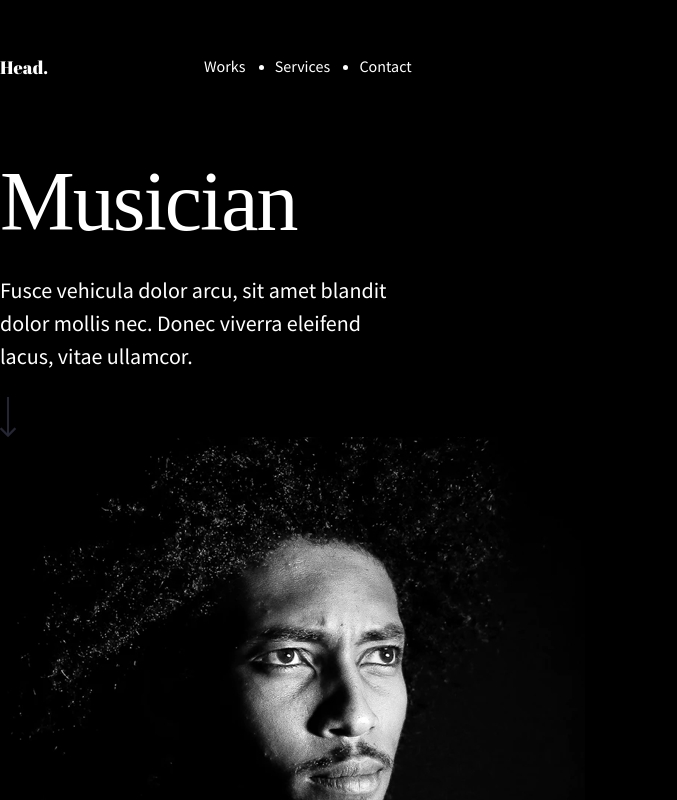
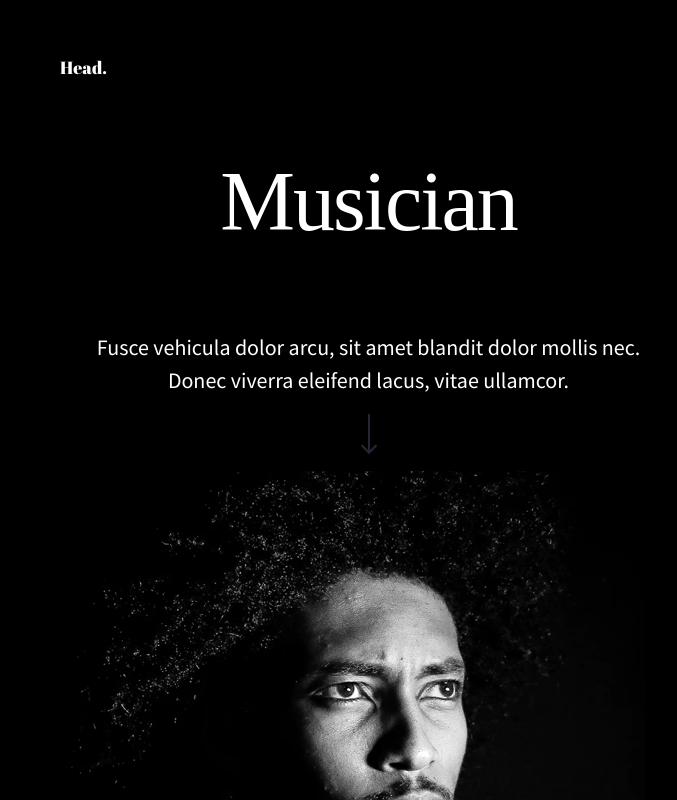
Before and after one commit to zznicole/darknav-project, a plain HTML site: page index.html in a window 600 px wide. Shown: the top 800 px of the page, 677 px wide, since content can reach past the window. Drawn offline with Linux system fonts and the light colour scheme.

Commit message:
implemented media queries

```diff
--- a/index.html
+++ b/index.html
@@ -14,10 +14,12 @@
             <nav class="nav">
                 <div class="nav__logo">Head.</div>
                 <ul class="nav__list" id="darknavlist">
-                    <li class="nav__list__works"><a href="#works" class="active">Works</a></li>
-                    <li class="nav__list__services"><a href="#services">Services</a></li>
-                    <li class="nav__list__contact"><a href="#contact">Contact</a></li>
-                    <a href="javascript:void(0);" class="icon" onclick="myFunction()"></a>
+                    <li class="nav__list--works"><a href="#works" class="active">Works</a></li>
+                    <li class="nav__list--ervices"><a href="#services">Services</a></li>
+                    <li class="nav__list--contact"><a href="#contact">Contact</a></li>
+                    <a href="javascript:void(0);" class="icon" onclick="myFunction()">
+                        <i class="fa fa-bars"></i>
+                    </a>
                 </ul>
             </nav>
             <div class="title">
@@ -27,9 +29,9 @@
             </div>
             <img src="images/downarrow.svg" class="downarrow">
         </main>
-        <img src="images/Slider.png" class="main__photo">
+        <img src="images/Slider.png" class="photo">
     </div>
-    <script>
+<script>
 function myFunction() {
     var x = document.getElementById("darknavlist");
     if (x.className === "navlist") {
--- a/styles/_config.scss
+++ b/styles/_config.scss
@@ -1,8 +1,7 @@
 * {
-    box-sizing: block;
+    box-sizing: border-box;
     margin: 0px;
     padding: 0px;
 }
 
 $bg-color: #000000;
-$font-color: #ffffff;
--- a/styles/index.scss
+++ b/styles/index.scss
@@ -12,11 +12,20 @@
 }
 
 .pagewrapper {
-    width:1160px;
+    width:80%;
+    max-width: 1167px;
     height: 690px;
+    margin: 0 auto;
     display: flex;
     justify-content: space-between;
-    flex-wrap: wrap;
+}
+
+@media screen and (max-width: 800px) {
+    .pagewrapper {
+        flex-wrap: wrap;
+        align-items: center;
+        justify-content: space-between;
+    }
 }
 
 .main {
@@ -26,20 +35,25 @@
     justify-content: space-between;
     align-items: flex-start;
     flex-wrap: wrap;
+}
 
+@media screen and (max-width: 800px) {
+    .main {
+        align-items: center;
+    }
 }
 
 .nav {
-    width: 441px;
+    width: 100%;
     height: 98px;
     color: $font-color;
     display: flex;
     justify-content: space-between;
-    flex-wrap: wrap;
+
 
     &__logo {
         font-family: $logo-font;
-        font-size: 18px;
+        font-size: 1.1rem;
         font-weight: normal;
         font-style: normal;
     }
@@ -52,7 +66,13 @@
     }
 }
 
-a {
+@media screen and (max-width: 800px)  and (min-width: 400px) {
+    .nav {
+        width: 617px;
+    }
+}
+
+.nav__list a {
     color: $font-color;
     font-family: $font-family;
     text-align: center;
@@ -67,16 +87,33 @@ a {
     }
 }
 
-@media screen and (max-width: 600px) {
-    .nav.reponsive {position: relative;}
+.nav__list {
+    list-style-type: none;
 }
 
+.nav__list .icon {
+    display: none;
+}
+
+@media screen and (max-width: 600px) {
+    .nav__list  {
+        display: none;
+
+        .icon {
+        display: block;
+    }
+    }
+
+    .nav.icon {
+        display: block;
+    }
+}
 .title {
-    width: 416px;
+    width: 94%;
     height: 244px;
     display: flex;
+    flex-direction: column;
     justify-content: space-between;
-    flex-wrap: wrap;
     color: $font-color;
 
     &--h1 {
@@ -96,3 +133,21 @@ a {
         line-height: 1.5;
     }
 }
+
+@media screen and (max-width: 800px) {
+    .title {
+        width: 574px;
+        text-align: center;
+    }
+}
+
+.downarrow {
+    padding: 1rem;
+    border: 1px solid $bg-color;
+}
+
+.downarrow:hover {
+    border: 1px solid grey;
+    transform: scale(1.1);
+    transition: 3s easy-in-out;
+}
```
Also changed, not shown: styles/index.css, 1 other file.
